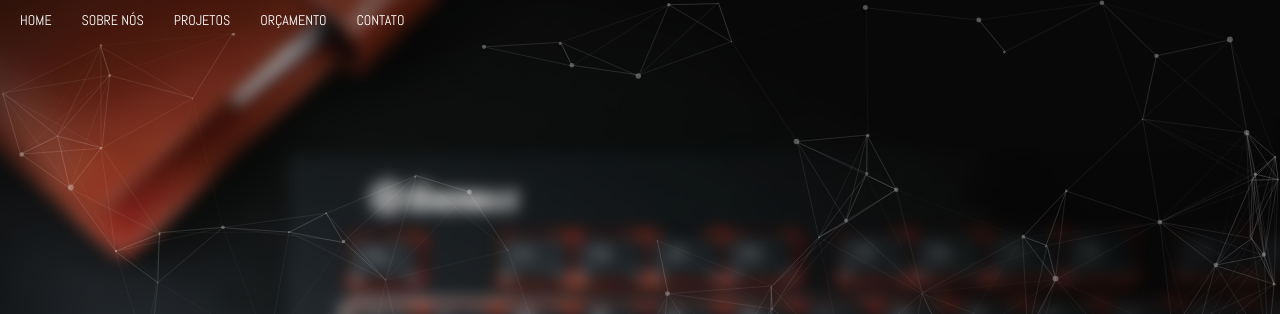
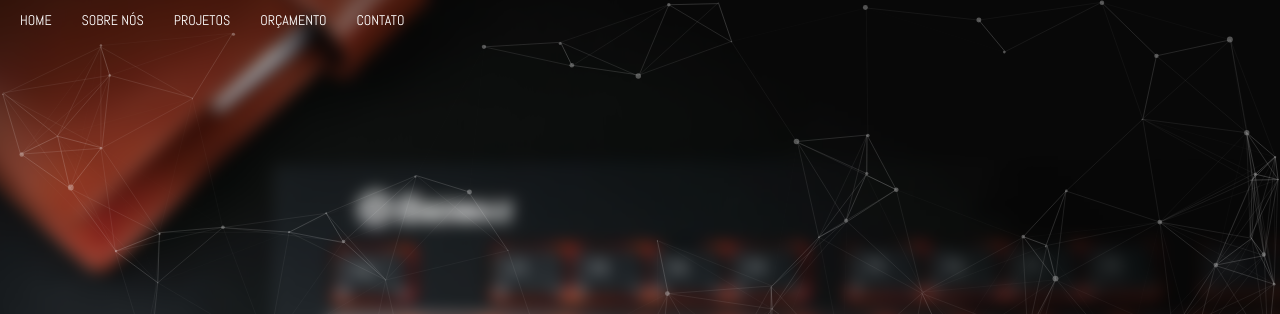
Before and after one commit to Hivef/Hivef.github.io, a website: page index.html in a window 1280 px wide. Shown: the top 314 px of the page. Drawn offline with nearby package versions, Linux system fonts and the light colour scheme; some packages are replaced by stand-ins of ours.

Commit message:
:bug: Fix bg height

```diff
--- a/SCSS/style.scss
+++ b/SCSS/style.scss
@@ -13,7 +13,7 @@ body{
     overflow:hidden;
     .bg{
         width:105%;
-        height:105%;
+        height:110%;
         margin:-2.5%;
         background:url('./../img/bg.jpg');
         background-repeat:no-repeat;
```
Also changed, not shown: css/style.css.
